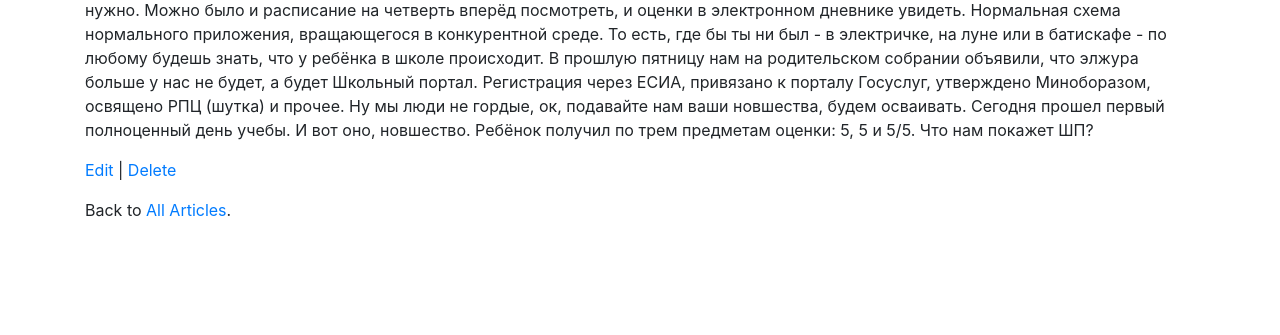
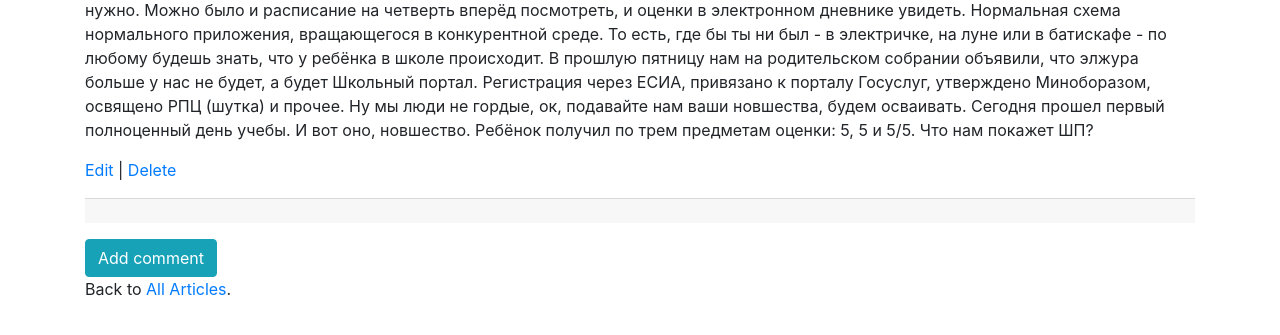
Before and after one commit to warslav/makeba, a Django app: page /articles/1/ in a window 1280 px wide. Shown: the part 264-599 px from the top of the page. Run offline with Django 3.2, Linux system fonts and the light colour scheme; data comes from the database, SQL or seed files in the repository; both versions use the stored data as it was after the commit; some libraries are stand-ins or nearby versions.

Commit message:
add comments

```diff
--- a/articles/models.py
+++ b/articles/models.py
@@ -26,3 +26,22 @@ class Article(models.Model):
 
     def get_absolute_url(self):
         return reverse('article_detail', args=[str(self.id)])
+
+
+class Comment(models.Model):
+    article = models.ForeignKey(
+        Article,
+        on_delete=models.CASCADE,
+        related_name='comments',
+    )
+    comment = models.CharField(max_length=140)
+    author = models.ForeignKey(
+        get_user_model(),
+        on_delete=models.CASCADE,
+    )
+
+    def __str__(self):
+        return self.comment
+
+    def get_absolute_url(self):
+        return reverse('article_list')
--- a/articles/urls.py
+++ b/articles/urls.py
@@ -6,6 +6,7 @@ from .views import (
     ArticleDetailView,
     ArticleDeleteView,
     ArticleCreateView,
+    ArticleCommentView,
 )
 
 urlpatterns = [
@@ -13,5 +14,6 @@ urlpatterns = [
     path('articles/<int:pk>/', ArticleDetailView.as_view(), name='article_detail'),
     path('articles/<int:pk>/delete/', ArticleDeleteView.as_view(), name='article_delete'),
     path('articles/new/', ArticleCreateView.as_view(), name='article_new'),
+    path('articles/<int:article_id>/comment/', ArticleCommentView.as_view(), name='article_comment'),
     path('', ArticleListView.as_view(), name='article_list'),
 ]
--- a/articles/views.py
+++ b/articles/views.py
@@ -5,8 +5,9 @@ from django.contrib.auth.mixins import (
 from django.views.generic import ListView, DetailView
 from django.views.generic.edit import UpdateView, DeleteView, CreateView
 from django.urls import reverse_lazy
+from django.shortcuts import get_object_or_404
 
-from .models import Article
+from .models import Article, Comment
 
 
 class ArticleListView(ListView):
@@ -51,3 +52,16 @@ class ArticleCreateView(LoginRequiredMixin, CreateView):
     def form_valid(self, form):
         form.instance.author = self.request.user
         return super().form_valid(form)
+
+
+class ArticleCommentView(LoginRequiredMixin, CreateView):
+    model = Comment
+    template_name = 'article_comment.html'
+    fields = ('comment',)
+    login_url = 'login'
+
+    def form_valid(self, form):
+        form.instance.author = self.request.user
+        self.art = get_object_or_404(Article, id=self.kwargs['article_id'])
+        form.instance.article = self.art
+        return super().form_valid(form)
--- a/templates/article_detail.html
+++ b/templates/article_detail.html
@@ -9,5 +9,14 @@
 
     <p><a href='{% url 'article_edit' article.pk %}'>Edit</a> |
         <a href='{% url 'article_delete' article.pk %}'>Delete</a></p>
+    <div class='card-footer'>
+        {% for comment in article.comments.all %}
+            <p>
+                <span class='font-weight-bold'>{{ comment.author }} &middot;</span>
+                {{ comment }}
+            </p>
+        {% endfor %}
+    </div>
+    <a href='{% url 'article_comment' article.pk %}' class='btn btn-info mt-3'>Add comment</a>
     <p>Back to <a href='{% url 'article_list' %}'>All Articles</a>.</p>
 {% endblock content %}
```
Also changed, not shown: articles/admin.py (+15 -2 lines), templates/article_comment.html (added, +9 -0 lines), articles/migrations/0002_comment.py (added), articles/migrations/0003_auto_20190905_0508.py (added), db.sqlite3.
